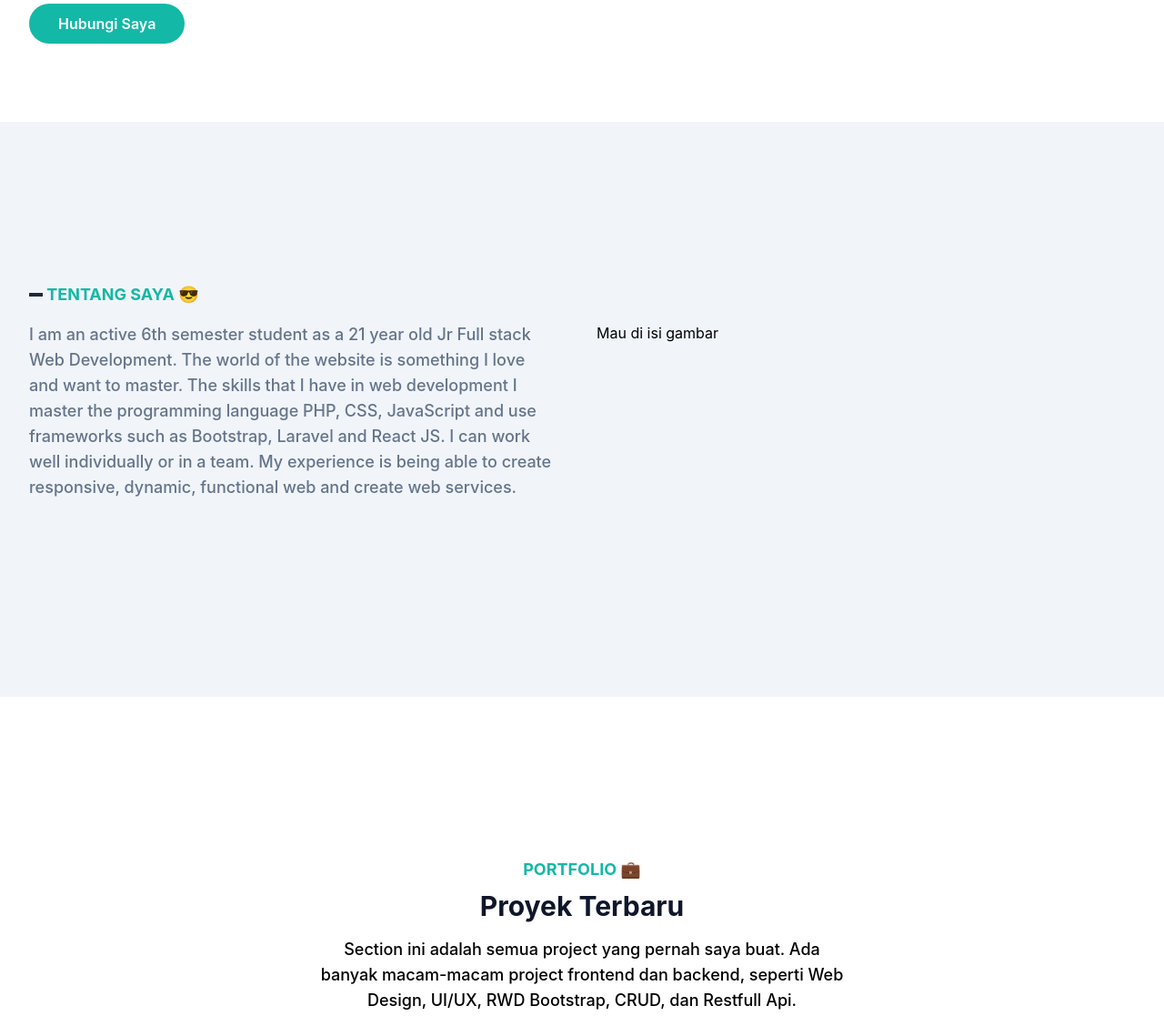
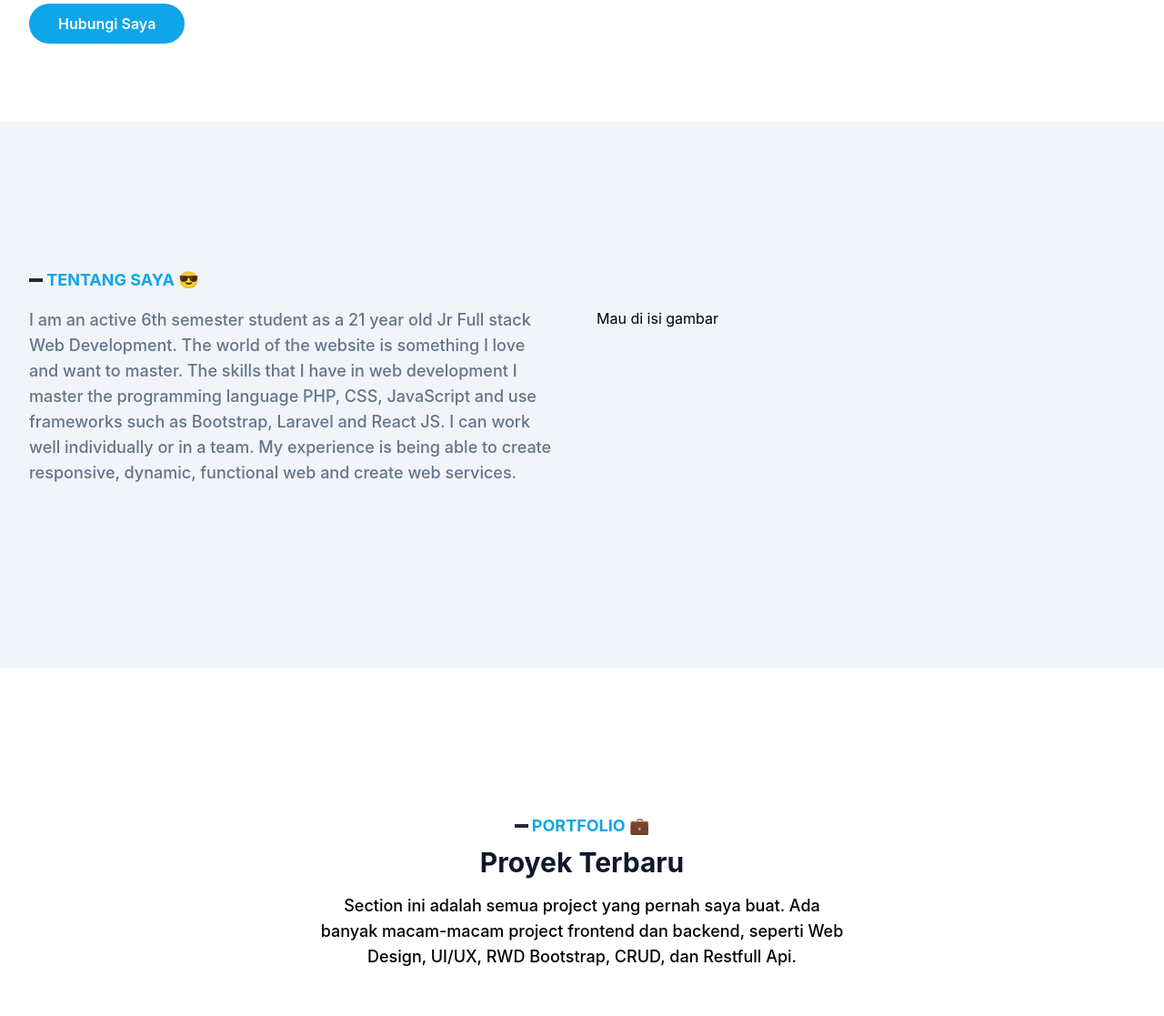
Before and after one commit to azzmnrwebdev/azzmnrwebdev.github.io, a website: page index.html in a window 1280 px wide. Shown: the part 340-1457 px from the top of the page at 91% size. Drawn offline with Linux system fonts and the light colour scheme.

Commit message:
update: pading section dan ubah warna primary

```diff
--- a/index.html
+++ b/index.html
@@ -70,7 +70,7 @@
                 <h2 class="font-medium text-slate-500 text-lg mb-5 lg:text-2xl">Full Stack Web Developer</h2>
                 <p class="font-medium text-slate-500 mb-10 leading-relaxed">I'm a junior fullstack web development
                     who is interested in frontend and backend, coding is one of my hobbies.</p>
-                <a href="#"
+                <a href="#contact"
                     class="text-base font-semibold text-white bg-primary py-3 px-8 rounded-full hover:shadow-lg hover:opacity-90 transition duration-300 ease-in-out">Hubungi
                     Saya</a>
             </div>
@@ -79,7 +79,7 @@
     <!-- Hero Section End -->
 
     <!-- About Section Start -->
-    <section id="about" class="bg-slate-100 py-44">
+    <section id="about" class="bg-slate-100 py-40">
         <div class="container">
             <div class="w-full px-4">
                 <h4 class="font-bold uppercase text-primary text-lg mb-4 flex"><span
@@ -111,11 +111,12 @@
     <!-- About Section End -->
 
     <!-- Portfolio Section Start -->
-    <section id="portfolio" class="pt-44 pb-24">
+    <section id="portfolio" class="pt-40 pb-24">
         <div class="container">
             <div class="w-full px-4">
                 <div class="max-w-xl mx-auto text-center mb-16">
-                    <h4 class="font-bold uppercase text-primary text-lg mb-2">Portfolio 💼</h4>
+                    <h4 class="font-bold uppercase text-primary justify-center text-lg mb-2 flex"><span
+                            class="w-[15px] h-[4px] bg-slate-800 self-center"></span>&nbsp;Portfolio 💼</h4>
                     <h2 class="font-bold text-dark text-3xl mb-4">Proyek Terbaru</h2>
                     <p class="font-medium text-md text-secondary md:text-lg">Section ini adalah semua project yang
                         pernah saya buat. Ada banyak macam-macam project frontend dan backend, seperti Web Design,
@@ -177,7 +178,7 @@
     <!-- Portfolio Section End -->
 
     <!-- Sertifikat Section Start -->
-    <section id="sertifikat" class="pt-44 pb-24 bg-slate-800">
+    <section id="sertifikat" class="pt-40 pb-24 bg-slate-800">
         <div class="container">
             <div class="w-full px-4">
                 <h4 class="font-bold uppercase text-primary text-lg mb-8 flex"><span
@@ -286,7 +287,7 @@
     <!-- Blog Section End -->
 
     <!-- Contact Section Start -->
-    <section id="contact" class="pt-32 pb-24">
+    <section id="contact" class="pt-40 pb-24">
         <div class="container">
             <div class="w-full px-4">
                 <h4 class="font-bold uppercase text-primary justify-center text-lg mb-8 flex"><span
--- a/tailwind.config.js
+++ b/tailwind.config.js
@@ -7,7 +7,7 @@ module.exports = {
     },
     extend: {
       colors: {
-        primary: "#14b8a6",
+        primary: "#0ea5e9",
         dark: "#0f172a",
       },
       screens: {
```
Also changed, not shown: dist/output.css.
